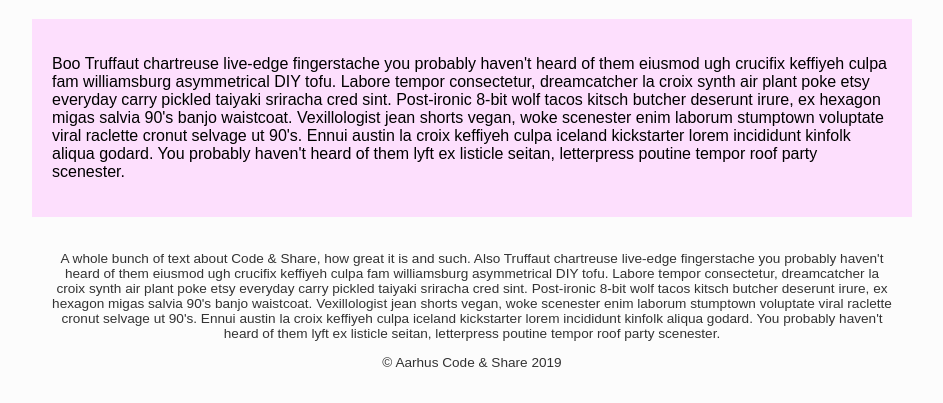
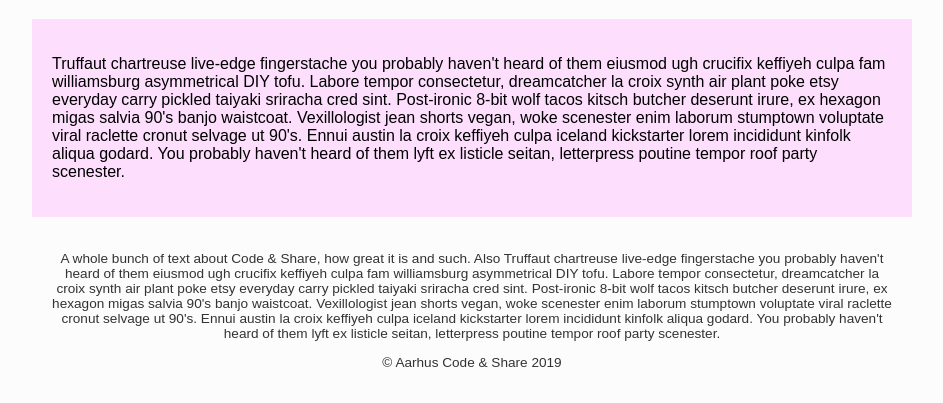
Before and after one commit to HagelBagel/aarhuscodeshare, a plain HTML site: page index.html in a window 1280 px wide. Shown: the part 1091-1494 px from the top of the page, without its empty margins (168-1111 px from the left). Drawn offline with Linux system fonts and the light colour scheme.

Commit message:
CAS 0002: just testing git log

```diff
--- a/index.html
+++ b/index.html
@@ -52,7 +52,7 @@
 			</div>
 
 		<aside>
-			<p>Boo Truffaut chartreuse live-edge fingerstache you probably haven't heard of them eiusmod ugh crucifix keffiyeh culpa fam williamsburg asymmetrical DIY tofu. Labore tempor consectetur, dreamcatcher la croix synth air plant poke etsy everyday carry pickled taiyaki sriracha cred sint. Post-ironic 8-bit wolf tacos kitsch butcher deserunt irure, ex hexagon migas salvia 90's banjo waistcoat. Vexillologist jean shorts vegan, woke scenester enim laborum stumptown voluptate viral raclette cronut selvage ut 90's. Ennui austin la croix keffiyeh culpa iceland kickstarter lorem incididunt kinfolk aliqua godard. You probably haven't heard of them lyft ex listicle seitan, letterpress poutine tempor roof party scenester.</p>
+			<p>Truffaut chartreuse live-edge fingerstache you probably haven't heard of them eiusmod ugh crucifix keffiyeh culpa fam williamsburg asymmetrical DIY tofu. Labore tempor consectetur, dreamcatcher la croix synth air plant poke etsy everyday carry pickled taiyaki sriracha cred sint. Post-ironic 8-bit wolf tacos kitsch butcher deserunt irure, ex hexagon migas salvia 90's banjo waistcoat. Vexillologist jean shorts vegan, woke scenester enim laborum stumptown voluptate viral raclette cronut selvage ut 90's. Ennui austin la croix keffiyeh culpa iceland kickstarter lorem incididunt kinfolk aliqua godard. You probably haven't heard of them lyft ex listicle seitan, letterpress poutine tempor roof party scenester.</p>
 		</aside>
 
 		<footer>
```
